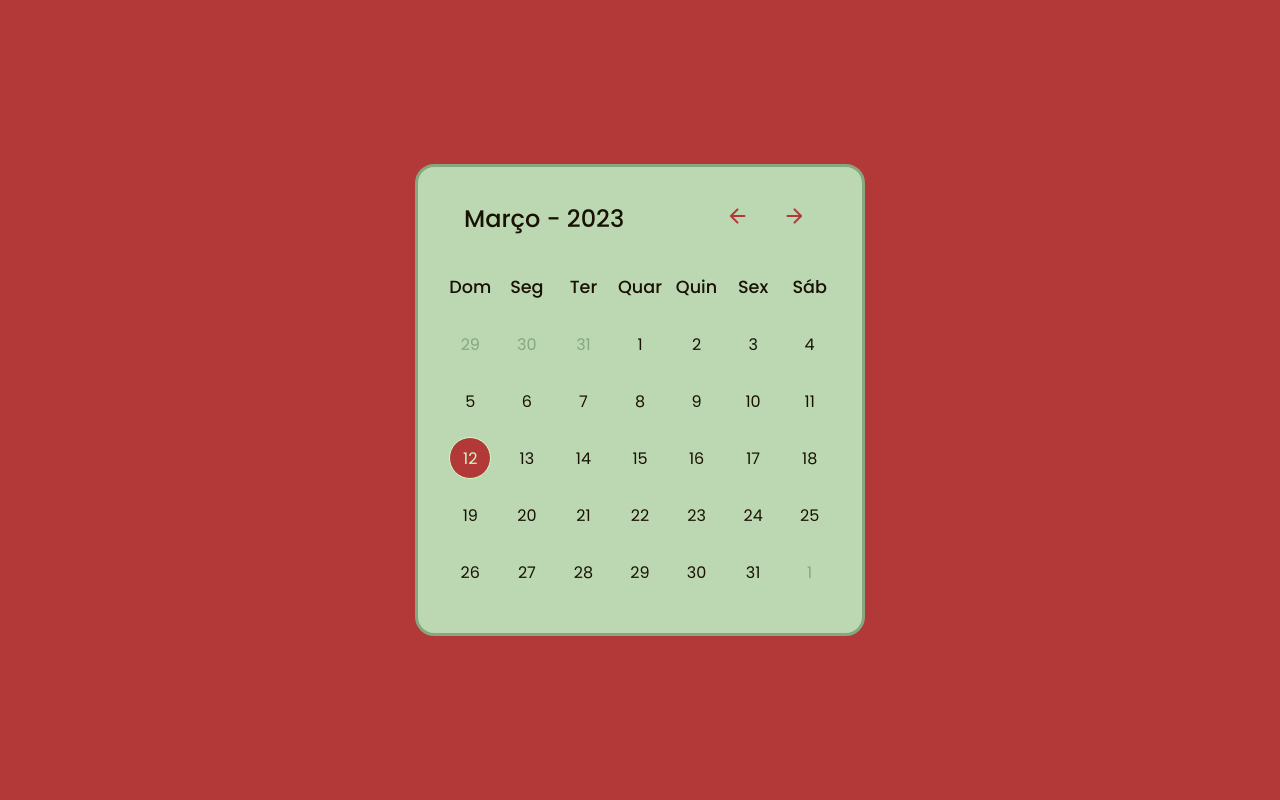
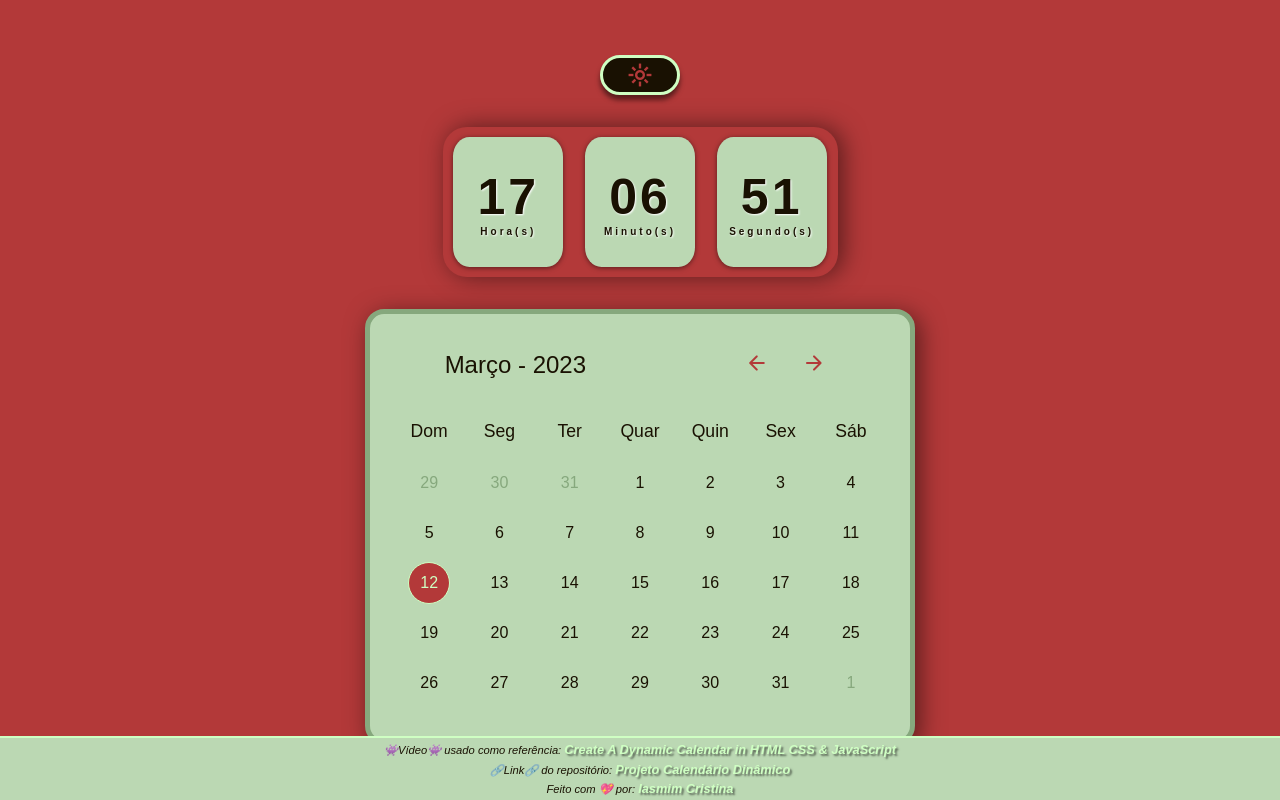
Before and after one commit to IasmimCristina/Calendario-Dinamico, a plain HTML site: page index.html in a window 1280 px wide. Drawn offline with nearby package versions, Linux system fonts and the light colour scheme.

Commit message:
Projeto feito com modo escuro e claro + relógio dinâmico.

```diff
--- /dev/null
+++ b/assets/JS/clockDynamic.js
@@ -0,0 +1,24 @@
+import { hours, minutes, seconds } from './documentTags.js';
+
+export function clockDynamism() {
+
+   setInterval(function time() {
+
+
+    let dateToday = new Date();
+    let hr = dateToday.getHours(),
+      min = dateToday.getMinutes(),
+      sec = dateToday.getSeconds();
+
+      if (hr < 10) hr = '0' + hr;
+      if (min < 10) min = '0' + min;
+      if (sec < 10) sec = '0' + sec;
+
+
+     hours.textContent = hr;
+     minutes.textContent = min;
+     seconds.textContent = sec;
+  })
+
+}
+// const clock =
--- /dev/null
+++ b/assets/JS/documentTags.js
@@ -0,0 +1,5 @@
+export const currentDate = document.querySelector(".current-date"),
+  daysTag = document.querySelector(".days"),
+  buttonLight = document.querySelector(".light-switcher"), rootElement = document.documentElement,
+  hours = document.getElementById("hours"), minutes = document.getElementById("minutes"), seconds = document.getElementById("seconds"),
+  prevNextButton = document.querySelectorAll(".icons span");
--- /dev/null
+++ b/assets/JS/months.js
@@ -0,0 +1,2 @@
+//Meses:
+export const monthsBrazil = ["Janeiro", "Fevereiro", "Março", "Abril", "Maio", "Junho", "Julho", "Agosto", "Setembro", "Outubro", "Novembro", "Dezembro"];
--- a/script.js
+++ b/assets/JS/script.js
@@ -1,7 +1,12 @@
 
-const currentDate = document.querySelector(".current-date"),
-  daysTag = document.querySelector(".days"),
-  prevNextButton = document.querySelectorAll(".icons span");
+import {monthsBrazil} from './months.js';
+import {currentDate, daysTag, prevNextButton } from './documentTags.js';
+import {toggleLightSwitch, initialThemeSwitcher} from './toggleLightDark.js';
+import { lightTheme, darkTheme } from './themes.js';
+import {clockDynamism} from './clockDynamic.js';
+// const currentDate = document.querySelector(".current-date"),
+//   daysTag = document.querySelector(".days"),
+//   prevNextButton = document.querySelectorAll(".icons span");
 
 
 
@@ -11,8 +16,8 @@ let date = new Date(),
   currentMonth = date.getMonth();
 
 
-//Meses:
-const monthsBrazil = ["Janeiro", "Fevereiro", "Março", "Abril", "Maio", "Junho", "Julho", "Agosto", "Setembro", "Outubro", "Novembro", "Dezembro"];
+// //Meses:
+// const monthsBrazil = ["Janeiro", "Fevereiro", "Março", "Abril", "Maio", "Junho", "Julho", "Agosto", "Setembro", "Outubro", "Novembro", "Dezembro"];
 
 
 
@@ -74,5 +79,9 @@ function prevNextChange() {
   })
 }
 
+
+initialThemeSwitcher();
+clockDynamism();
 showCalendar();
 prevNextChange();
+toggleLightSwitch();
--- /dev/null
+++ b/assets/JS/themes.js
@@ -0,0 +1,17 @@
+export const lightTheme = {
+  '--primary': '#b33939',
+  '--textColor': '#191102',
+  '--textFade': '#86a87d',
+  '--tertiary': '#bbd8b3',
+  '--fade': '#cfffc3',
+  '--brightness': '#ffffff',
+
+}
+export const darkTheme = {
+  '--primary': '#531212',
+  '--textColor': '#D8C1C1',
+  '--textFade': '#87a87d',
+  '--tertiary': '#375730',
+  '--fade': '#709665',
+  '--brightness': '#722c2c',
+}
--- /dev/null
+++ b/assets/JS/toggleLightDark.js
@@ -0,0 +1,82 @@
+import { buttonLight, rootElement } from './documentTags.js';
+import { darkTheme, lightTheme } from './themes.js';
+
+
+function changeTheme(theme) {
+
+  for (let [property, value] of Object.entries(theme)) {
+    changeProperty(property, value);
+  }
+  // TO DO: estilizar footer e visualiza ro vídeo do relógio!
+
+}
+
+function changeProperty(property, value) {
+  rootElement.style.setProperty(property, value);
+}
+
+export function initialThemeSwitcher() {
+
+
+  if (localStorage.getItem("PageTheme")) {
+    let currentInitialTheme = localStorage.getItem("PageTheme");
+    if (currentInitialTheme == "light") {
+      buttonLight.innerHTML = 'light_mode';
+      changeTheme(lightTheme);
+    } else {
+      buttonLight.innerHTML = 'mode_night';
+      changeTheme(darkTheme);
+    }
+  } else {
+    localStorage.setItem("PageTheme", "light")
+    buttonLight.innerHTML = 'light_mode';
+    changeTheme(lightTheme);
+  }
+
+}
+
+
+
+
+export function toggleLightSwitch() {
+  //   let currentTheme = JSON.parse(localStorage.getItem("PageTheme"));
+  //   if (currentTheme == lightTheme) {
+  // alert("Está no tema claro!");
+  //   } else if (currentTheme == darkTheme) {
+  //     alert("Está no tema escuro!")
+
+  //   } else {
+  //     alert("Algum erro ocorreu!");
+  //   }
+  // localStorage.setItem('PageTheme', "light");
+  let currentTheme = localStorage.getItem("PageTheme");
+  console.log(currentTheme)
+  buttonLight.addEventListener('click', function () {
+    if (currentTheme == "dark") {
+      buttonLight.innerHTML = 'light_mode';
+      changeTheme(lightTheme);
+      localStorage.setItem('PageTheme', "light");
+      currentTheme = localStorage.getItem("PageTheme");
+
+    } else {
+      buttonLight.innerHTML = 'mode_night';
+      changeTheme(darkTheme);
+      localStorage.setItem('PageTheme', "dark");
+      currentTheme = localStorage.getItem("PageTheme");
+
+    }
+
+
+
+    // buttonLight.innerHTML == 'mode_night' ? buttonLight.innerHTML = 'light_mode' && changeTheme(lightTheme) : buttonLight.innerHTML = 'mode_night' && changeTheme(darkTheme);
+
+  })
+}
+
+// if (buttonLight.innerHTML == 'mode_night') {
+//   buttonLight.innerHTML = 'light_mode';
+//   changeTheme(lightTheme);
+// } else {
+//   buttonLight.innerHTML = 'mode_night';
+//   changeTheme(darkTheme);
+// }
--- a/style.css
+++ b/assets/styles/style.css
@@ -1,3 +1,4 @@
+//API com ícones:
 @import url("https://fonts.googleapis.com/css2?family=Poppins:wght@400;500;600&display=swap");
 
 /* Variáveis */
@@ -7,8 +8,10 @@
   --textColor: #191102;
   --textFade: #86a87d;
   --tertiary: #bbd8b3;
+  --fade: #cfffc3;
+  --brightness: #ffffff;
 
-  --fade: #cfffc3;
+
 }
 
 /* Estilos gerais */
@@ -24,10 +27,13 @@
 
 body {
   display: flex;
+  flex-direction: column;
   align-items: center;
+  gap: 2rem;
   justify-content: center;
   min-height: 100vh;
   background: var(--primary);
+  transition: 1s;
 }
 
 li,
@@ -36,13 +42,37 @@ span {
   color: var(--textColor);
 }
 
+/* Botão do modo Dark/Light */
+
+.light-switcher {
+  background-color: var(--textColor);
+  border: 3px solid var(--fade);
+  color: var(--primary);
+  width: 5rem;
+  height: 2.5rem;
+  cursor: pointer;
+  border-radius: 1.3rem;
+  box-shadow: 0px 5px 5px rgba(0, 0, 0, 0.5);
+}
+.material-symbols-outlined {
+  font-variation-settings: "FILL" 0, "wght" 700, "GRAD" 0, "opsz" 50;
+}
+
+.light-switcher:hover {
+  transition: all 0.3s;
+  background-color: var(--textColor);
+  color: var(--fade);
+  border: 2px solid var(--fade);
+}
+
 /* Estilização do calendário */
 
 .wrapper {
-  width: 450px;
+  width: 550px;
   background: var(--tertiary);
   border-radius: 1.2rem;
-  border: 3.5px solid var(--textFade);
+  border: 5px solid var(--textFade);
+  box-shadow: 5px 5px 25px rgba(0, 0, 0, 0.5);
 }
 
 /* Cabeçalho */
@@ -140,12 +170,94 @@ header .icons span:last-child {
 }
 
 .days li.active::before {
-  background-color: #b33939;
+  background-color: var(--primary);
   border: solid 0.2px var(--fade);
 }
 
 .days li.active:hover::before {
-  transition: 0.2s;
+  transition: 0.5s;
   background-color: var(--fade);
   border: solid 0.2px var(--textColor);
 }
+
+/*Footer*/
+
+footer {
+  background-color: var(--tertiary);
+  /* Essa configuração funciona se a altura do seu footer não for dinâmica: */
+  position: absolute;
+  bottom: 0;
+  width: 100%;
+  height: 4rem;
+  border-top: solid 2px var(--fade);
+}
+
+footer .footer-wrapper {
+  display: flex;
+  flex-direction: column;
+  align-items: center;
+  justify-content: space-evenly;
+  font-size: 0.7rem;
+  height: 100%;
+}
+
+footer .footer-wrapper hr {
+  width: 100%;
+  background-color: var(--textColor);
+}
+
+footer .footer-wrapper .footer-text {
+  font-style: italic;
+  font-weight: 500;
+}
+footer .footer-wrapper .footer-text a {
+  text-decoration: none;
+  color: var(--fade);
+  font-weight: 700;
+  font-size: 0.8rem;
+  text-shadow: #0000008a 2px 2px 2px;
+}
+footer .footer-wrapper .footer-text a:hover {
+  transition: 0.5s;
+  color: var(--textColor);
+  font-size: 0.9rem;
+  text-shadow: none;
+}
+
+/* Clock - configuração */
+
+.clock {
+  display: flex;
+  align-items: center;
+  justify-content: space-around;
+  height: 150px;
+  width: 395px;
+  background-color: transparent;
+  border-radius: 1.5rem;
+  box-shadow: 5px 0px 25px rgba(0, 0, 0, 0.5);
+}
+
+
+.clock div {
+  height: 130px;
+  width: 110px;
+  display: flex;
+  flex-direction: column;
+  align-items: center;
+  justify-content: center;
+  text-shadow: var(--brightness) 1px 1px 2px;
+  background-color: var(--tertiary);
+  box-shadow: 0px 1px 5px rgba(0, 0, 0, 0.5);
+  border-radius: 15%;
+  letter-spacing: 3px;
+}
+
+.clock span {
+  font-weight: bolder;
+  font-size: 50px;
+}
+
+.clock span.time {
+  font-size: 10px;
+
+}
--- a/index.html
+++ b/index.html
@@ -8,17 +8,43 @@
     type="image/x-icon">
   <title>Calendário dinâmico</title>
 
-  <link rel="stylesheet" href="style.css">
+  <link rel="stylesheet" href="assets/styles/style.css">
   <meta http-equiv="X-UA-Compatible" content="IE=edge">
   <meta name="viewport" content="width=device-width, initial-scale=1.0">
   <!-- Link dos ícones do Google -->
   <link rel="stylesheet"
     href="https://fonts.googleapis.com/css2?family=Material+Symbols+Rounded:opsz,wght,FILL,GRAD@20..48,100..700,0..1,-50..200">
-  <script src="script.js" defer></script>
+  <link rel="stylesheet"
+    href="https://fonts.googleapis.com/css2?family=Material+Symbols+Outlined:opsz,wght,FILL,GRAD@20..48,100..700,0..1,-50..200" />
+  <script type="module" src="assets/JS/script.js" defer></script>
   <!-- O "defer" é importante para garantir que o html/css seja carregado primeiro. -->
 </head>
 
 <body>
+
+  <button class="material-symbols-outlined light-switcher">
+    light_mode
+  </button>
+  <!-- <span class="material-symbols-outlined">
+    mode_night
+    </span> -->
+
+  <div class="clock">
+    <div>
+      <span id="hours">00</span>
+      <span class="time">Hora(s)</span>
+    </div>
+    <div>
+      <span id="minutes">00</span>
+      <span class="time">Minuto(s)</span>
+    </div>
+    <div>
+      <span id="seconds">00</span>
+      <span class="time">Segundo(s)</span>
+    </div>
+
+  </div>
+
 
   <div class="wrapper">
 
@@ -47,6 +73,23 @@
     </div>
   </div>
 
+  <footer>
+    <div class="footer-wrapper">
+
+      <!-- <hr> -->
+
+      <span class="video-footer footer-text">👾Vídeo👾 usado como referência: <a
+          href="https://youtu.be/Z1BGAivZRlE">Create A Dynamic Calendar in HTML CSS & JavaScript</a></span>
+      <!-- <hr> -->
+      <span class="link-footer footer-text">🔗Link🔗 do repositório: <a
+          href="https://github.com/IasmimCristina/Calendario-Dinamico">Projeto Calendário Dinâmico</a></span>
+
+      <span class="creator-footer footer-text">Feito com 💖 por: <a href="https://github.com/IasmimCristina">
+          Iasmim Cristina
+        </a></span>
+    </div>
+  </footer>
+
 </body>
 
 </html>
```
